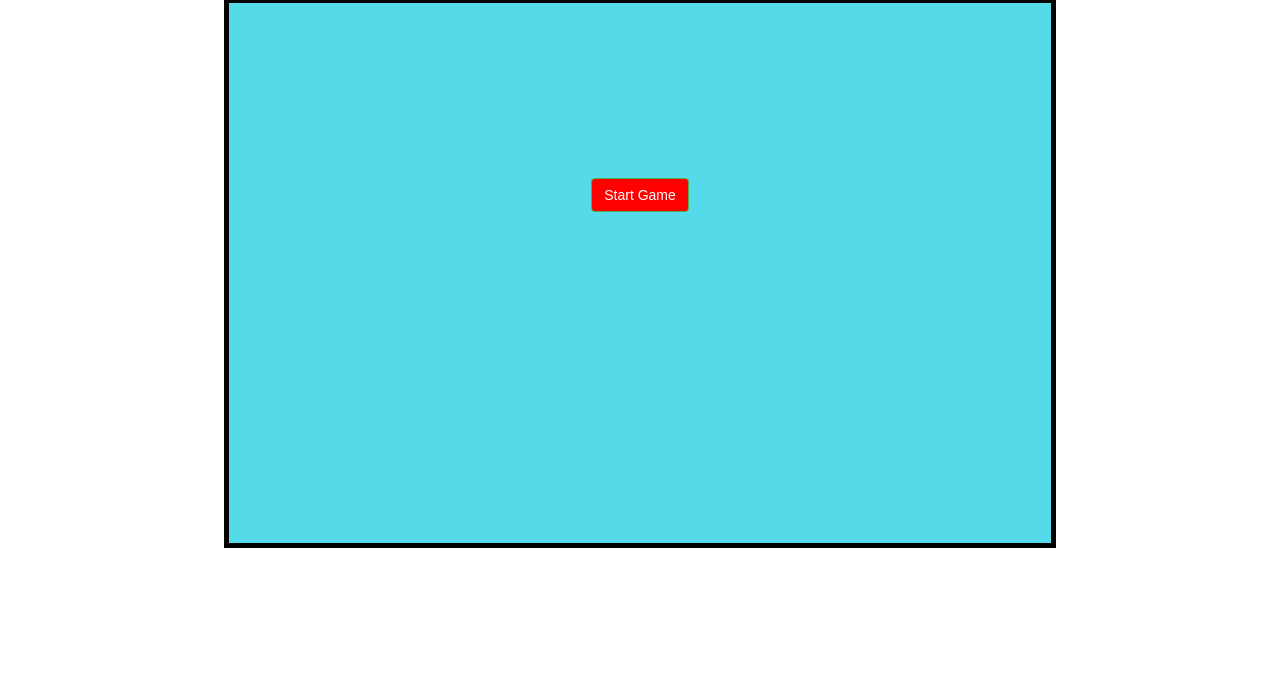
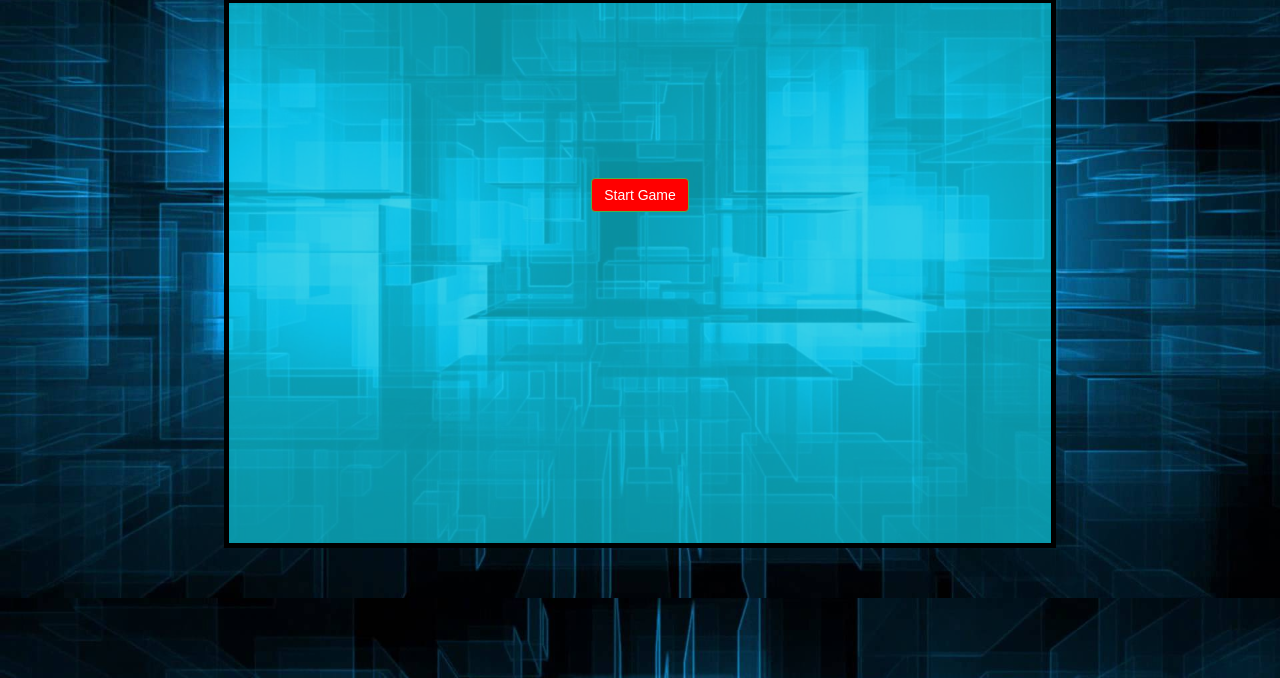
Before and after one commit to RodneyGT2018/TriviaGame, a plain HTML site: page index.html in a window 1280 px wide. Shown: the part 122-800 px from the top of the page. Drawn offline with nearby package versions, Linux system fonts and the light colour scheme.

Commit message:
2nd attempt to correct background pick to show up.  Updated CSS file path for image back to original path that works on my laptop.

```diff
--- a/assets/css/style.css
+++ b/assets/css/style.css
@@ -1,6 +1,6 @@
 body {
   font-family: Arial, Helvetica, sans-serif;
-  background-image: url("assets/images/background.jpg");
+  background-image: url("../images/background.jpg");
   background-size: cover;
 }
 
```
